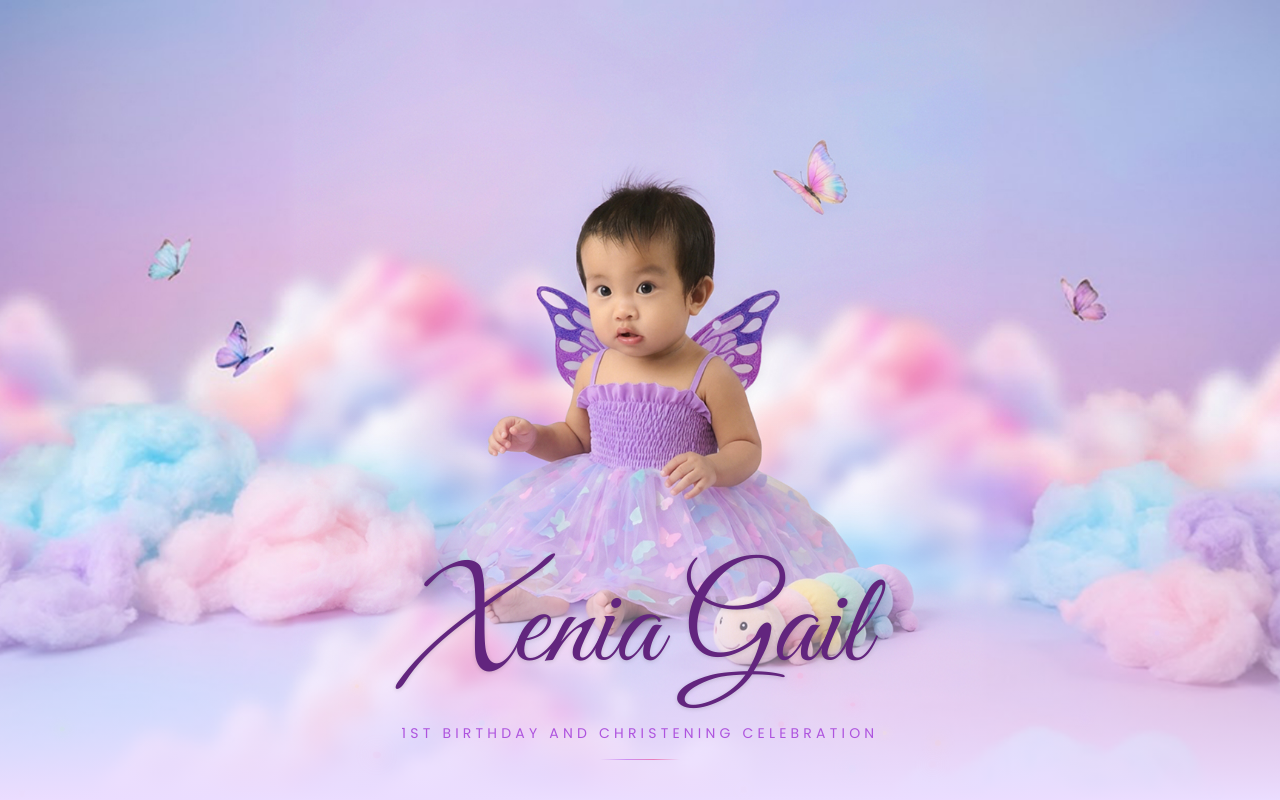
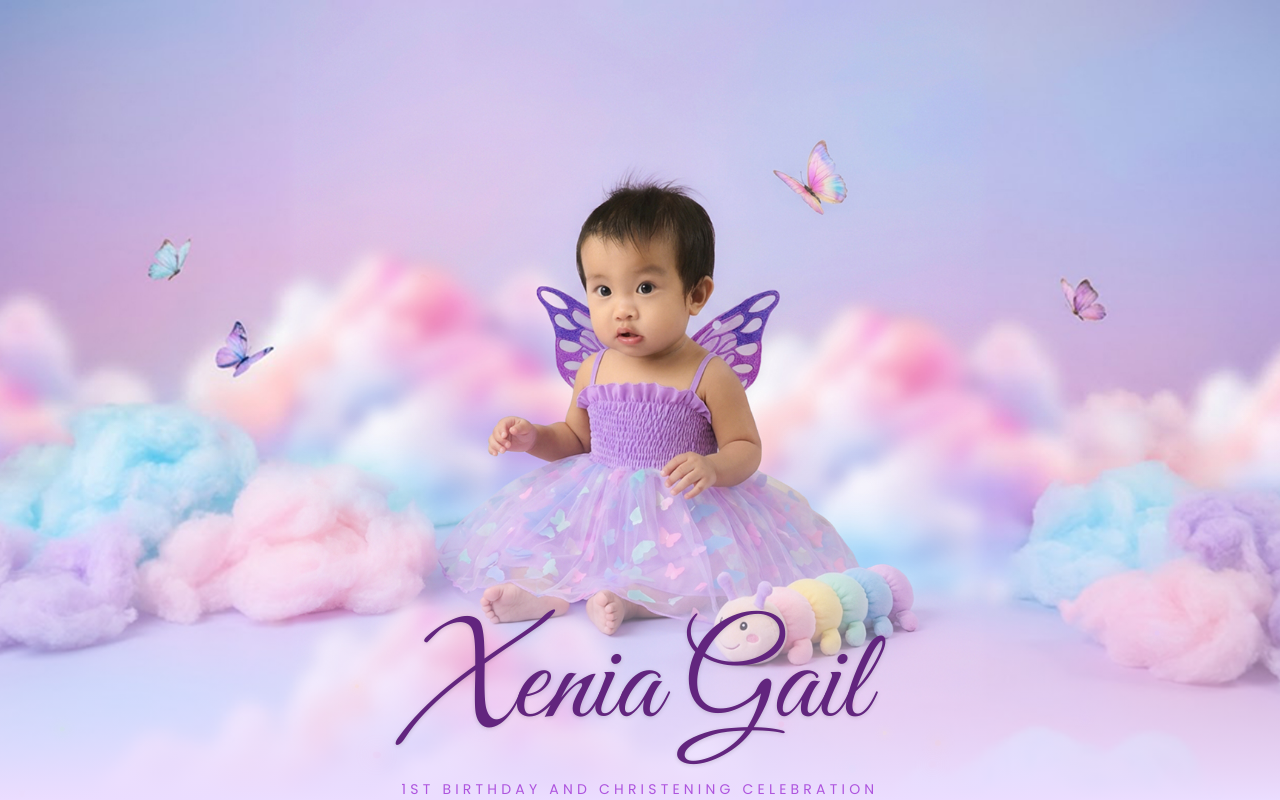
Before and after one commit to rbrtmstrjr/xenia-invitation, a Next.js app: page / in a window 1280 px wide. Both pictures are taken after a click on the button "VIEW INVITATION". Shown: the top 800 px of the page. Built offline with nearby package versions, Linux system fonts and the light colour scheme.

Commit message:
Update hero text position

```diff
--- a/src/components/Hero.tsx
+++ b/src/components/Hero.tsx
@@ -21,7 +21,7 @@ function useFireflies(count: number) {
       delay: Math.random() * 6,
       drift: (Math.random() - 0.5) * 40,
     })),
-  [count]);
+    [count]);
 }
 
 export default function Hero() {
@@ -29,7 +29,7 @@ export default function Hero() {
   const fireflies = useFireflies(35);
 
   return (
-    <section className="relative min-h-[75vh] sm:min-h-screen flex items-end justify-center overflow-hidden">
+    <section className="relative min-h-[65vh] sm:min-h-screen flex items-end justify-center overflow-hidden">
       {/* Background image */}
       <Image
         src="/images/hero/xenia-hero.jpg"
@@ -77,7 +77,7 @@ export default function Hero() {
       </div>
 
       {/* Content — positioned at the bottom */}
-      <div className="relative z-10 text-center px-6 max-w-2xl mx-auto pb-6 sm:pb-10">
+      <div className="relative z-10 text-center px-6 max-w-2xl mx-auto pb-2 sm:pb-4 transform translate-y-6 sm:translate-y-8">
         {/* Baby name */}
         <motion.h1
           initial={{ opacity: 0, y: 30 }}
```
